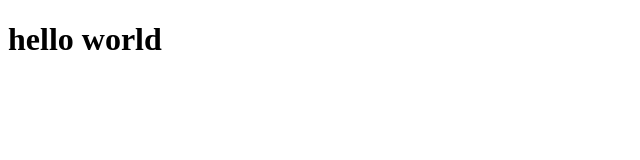
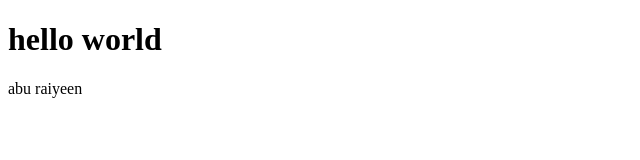
Before and after one commit to Raiyeen/Coursera-Course, a plain HTML site: page index.html in a window 1280 px wide. Shown: the full height of the page, 0-640 px from the left. Drawn offline with Linux system fonts and the light colour scheme.

Commit message:
adding changes of index.html

```diff
--- a/index.html
+++ b/index.html
@@ -10,5 +10,8 @@
     <h1>
         hello world
     </h1>
+    <p>
+        abu raiyeen
+    </p>
 </body>
 </html>
```
